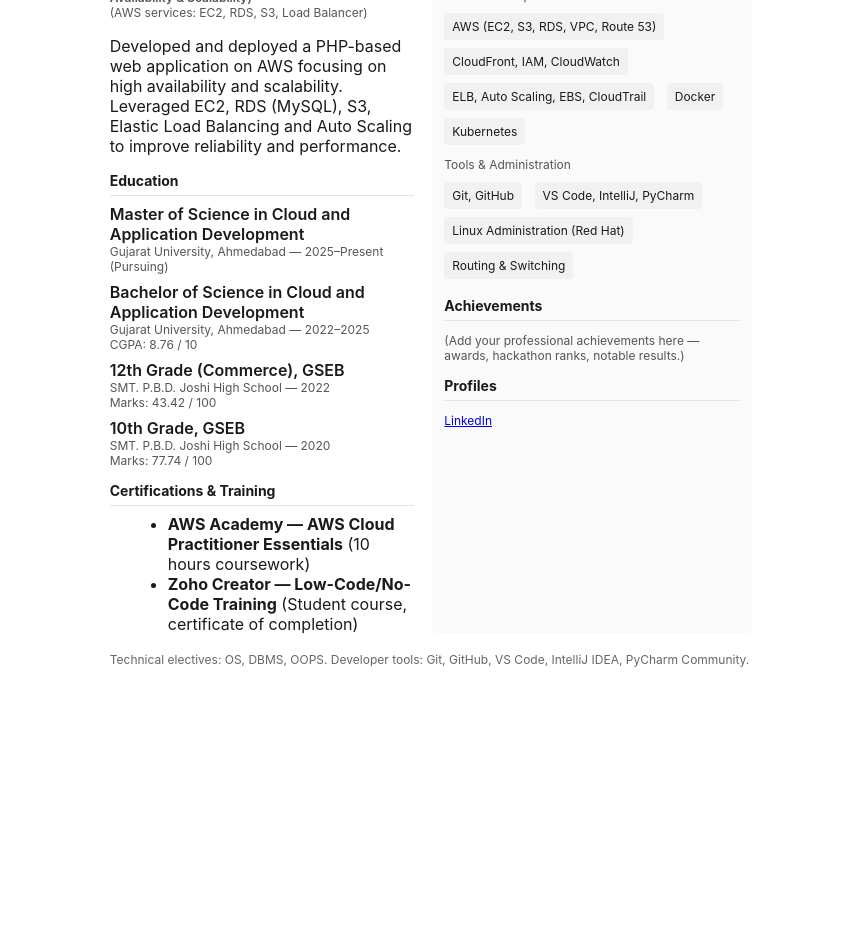
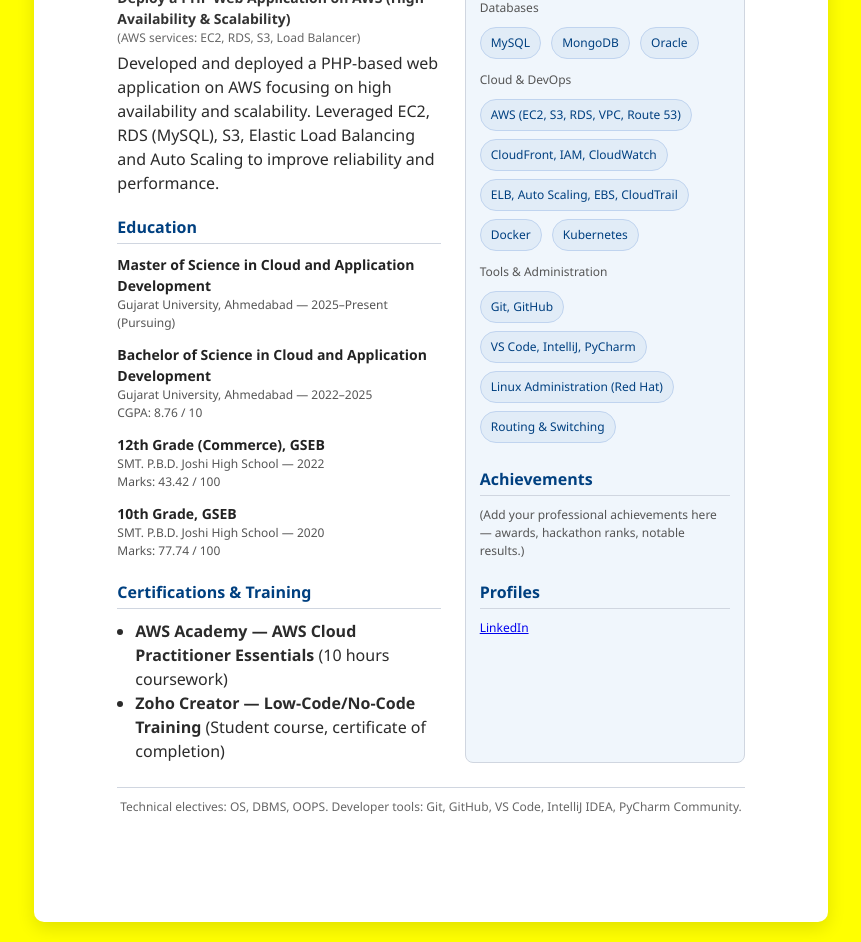
Before and after one commit to Bhagat-Varun/Host-Resume-on-EC2-main, a plain HTML site: page index.html in a window 1280 px wide. Shown: the part 536-1478 px from the top of the page, without its empty margins (209-1070 px from the left). Before the commit the page ends 1347 px from the top, so only its background shows below. Drawn offline with Linux system fonts and the light colour scheme.

Commit message:
Update index.html

```diff
--- a/index.html
+++ b/index.html
@@ -5,44 +5,101 @@
   <meta name="viewport" content="width=device-width, initial-scale=1" />
   <title>Bhagat Varun — Resume</title>
   <style>
-    /* Reset */
-    * {box-sizing: border-box}
-    body {font-family: -apple-system, BlinkMacSystemFont, 'Segoe UI', Roboto, 'Helvetica Neue', Arial; margin: 0; color: #1a1a1a}
-
-    /* Page container for A4-like print */
-    .page {width: 210mm; min-height: 297mm; padding: 28mm 20mm; margin: 10mm auto; background: white}
-
-    header {display: flex; justify-content: space-between; align-items: center; margin-bottom: 18px}
-    .name {font-size: 28px; font-weight: 700; letter-spacing: 0.4px}
-    .title {font-size: 12px; color: #555}
-
-    .contact {text-align: right; font-size: 12px}
-    .contact a {color: inherit; text-decoration: none}
-
-    .section {margin-top: 14px}
-    .section h2 {font-size: 14px; margin: 0 0 8px 0; padding-bottom: 6px; border-bottom: 1px solid #e6e6e6}
-
-    p.summary {margin: 6px 0 0 0; line-height: 1.45}
-
-    .two-col {display: grid; grid-template-columns: 1fr 320px; gap: 18px}
-    .left {min-width: 0}
-    .right {background: #fafafa; padding: 12px; border-radius: 6px}
-
-    .project {margin-bottom: 10px}
-    .project .title {font-weight: 600}
-    .meta {font-size: 12px; color: #666}
-
-    ul.skills {list-style: none; padding: 0; margin: 6px 0}
-    ul.skills li {display: inline-block; margin: 4px 8px 4px 0; padding: 6px 8px; background: #f1f1f1; border-radius: 4px; font-size: 12px}
-
-    .edu-item {margin-bottom: 8px}
-    .small {font-size: 12px; color: #555}
-
-    /* Print-friendly adjustments */
-    @media print {
-      body, .page {margin: 0; box-shadow: none}
+    /* Global Reset */
+    * {box-sizing: border-box; margin: 0; padding: 0;}
+    body {
+      font-family: 'Segoe UI', Roboto, 'Helvetica Neue', Arial, sans-serif;
+      margin: 0;
+      color: #2b2b2b;
+      background: yellow;
+      line-height: 1.5;
     }
 
+    /* Page container */
+    .page {
+      width: 210mm;
+      min-height: 297mm;
+      padding: 28mm 22mm;
+      margin: 20px auto;
+      background: #fff;
+      border-radius: 10px;
+      box-shadow: 0 6px 18px rgba(0,0,0,0.12);
+    }
+
+    header {
+      display: flex;
+      justify-content: space-between;
+      align-items: flex-start;
+      border-bottom: 2px solid #004080;
+      padding-bottom: 12px;
+      margin-bottom: 20px;
+    }
+    .name {
+      font-size: 30px;
+      font-weight: 700;
+      color: #004080;
+      letter-spacing: 0.5px;
+    }
+    .title {
+      font-size: 14px;
+      color: #333;
+      margin-top: 4px;
+    }
+
+    .contact {text-align: right; font-size: 13px;}
+    .contact a {color: #004080; text-decoration: none;}
+    .contact a:hover {text-decoration: underline;}
+
+    .section {margin-top: 20px;}
+    .section h2 {
+      font-size: 16px;
+      margin-bottom: 10px;
+      color: #004080;
+      border-bottom: 1px solid #d0d6e0;
+      padding-bottom: 4px;
+    }
+
+    p.summary {margin: 6px 0 0 0; font-size: 14px; color: #333;}
+
+    .two-col {display: grid; grid-template-columns: 1fr 280px; gap: 24px; margin-top: 16px;}
+    .left {min-width: 0;}
+    .right {background: #f0f6fc; padding: 14px; border: 1px solid #d0d6e0; border-radius: 8px;}
+
+    .project {margin-bottom: 16px;}
+    .project .title {font-weight: 600; color: #333; font-size: 14px;}
+    .project .small {font-size: 12px; color: #666; margin-bottom: 4px;}
+
+    ul.skills {list-style: none; padding: 0; margin: 6px 0;}
+    ul.skills li {
+      display: inline-block;
+      margin: 4px 6px 4px 0;
+      padding: 6px 10px;
+      background: #e1ecf7;
+      border: 1px solid #c0d4ef;
+      border-radius: 20px;
+      font-size: 12px;
+      color: #004080;
+      font-weight: 500;
+    }
+
+    .edu-item {margin-bottom: 12px;}
+    .edu-item div:first-child {font-weight: 600; font-size: 14px; color: #222;}
+    .small {font-size: 12px; color: #555;}
+
+    footer {
+      margin-top: 24px;
+      font-size: 12px;
+      color: #666;
+      border-top: 1px solid #d0d6e0;
+      padding-top: 10px;
+      text-align: center;
+    }
+
+    /* Print adjustments */
+    @media print {
+      body {background: white;}
+      .page {margin: 0; box-shadow: none; border-radius: 0;}
+    }
   </style>
 </head>
 <body>
@@ -87,24 +144,24 @@
           <h2>Education</h2>
 
           <div class="edu-item">
-            <div style="font-weight:600">Master of Science in Cloud and Application Development</div>
+            <div>Master of Science in Cloud and Application Development</div>
             <div class="small">Gujarat University, Ahmedabad — 2025–Present (Pursuing)</div>
           </div>
 
           <div class="edu-item">
-            <div style="font-weight:600">Bachelor of Science in Cloud and Application Development</div>
+            <div>Bachelor of Science in Cloud and Application Development</div>
             <div class="small">Gujarat University, Ahmedabad — 2022–2025</div>
             <div class="small">CGPA: 8.76 / 10</div>
           </div>
 
           <div class="edu-item">
-            <div style="font-weight:600">12th Grade (Commerce), GSEB</div>
+            <div>12th Grade (Commerce), GSEB</div>
             <div class="small">SMT. P.B.D. Joshi High School — 2022</div>
             <div class="small">Marks: 43.42 / 100</div>
           </div>
 
           <div class="edu-item">
-            <div style="font-weight:600">10th Grade, GSEB</div>
+            <div>10th Grade, GSEB</div>
             <div class="small">SMT. P.B.D. Joshi High School — 2020</div>
             <div class="small">Marks: 77.74 / 100</div>
           </div>
@@ -177,7 +234,7 @@
       </aside>
     </div>
 
-    <footer style="margin-top:18px; font-size:12px; color:#666">Technical electives: OS, DBMS, OOPS. Developer tools: Git, GitHub, VS Code, IntelliJ IDEA, PyCharm Community.</footer>
+    <footer>Technical electives: OS, DBMS, OOPS. Developer tools: Git, GitHub, VS Code, IntelliJ IDEA, PyCharm Community.</footer>
   </div>
 </body>
 </html>
```
